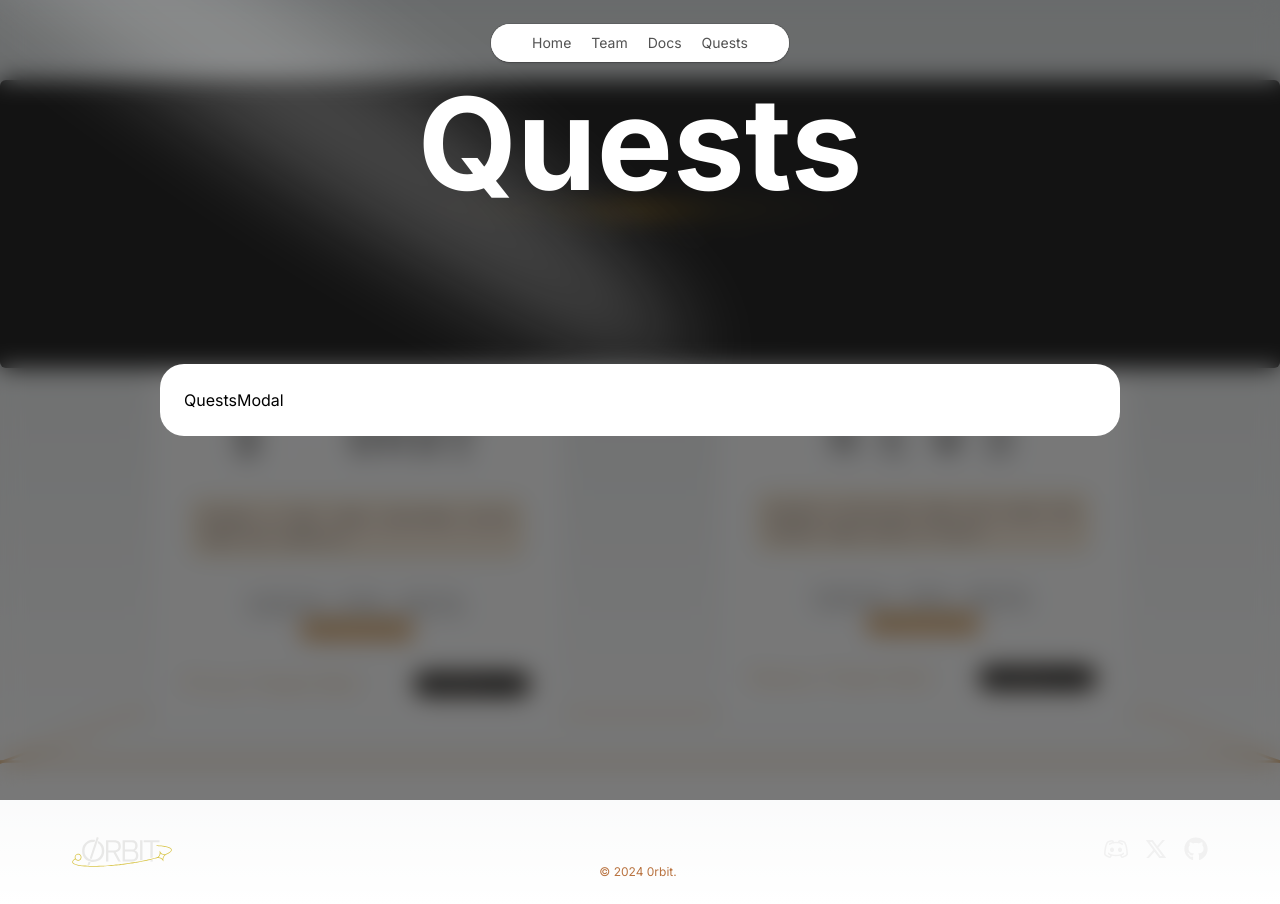
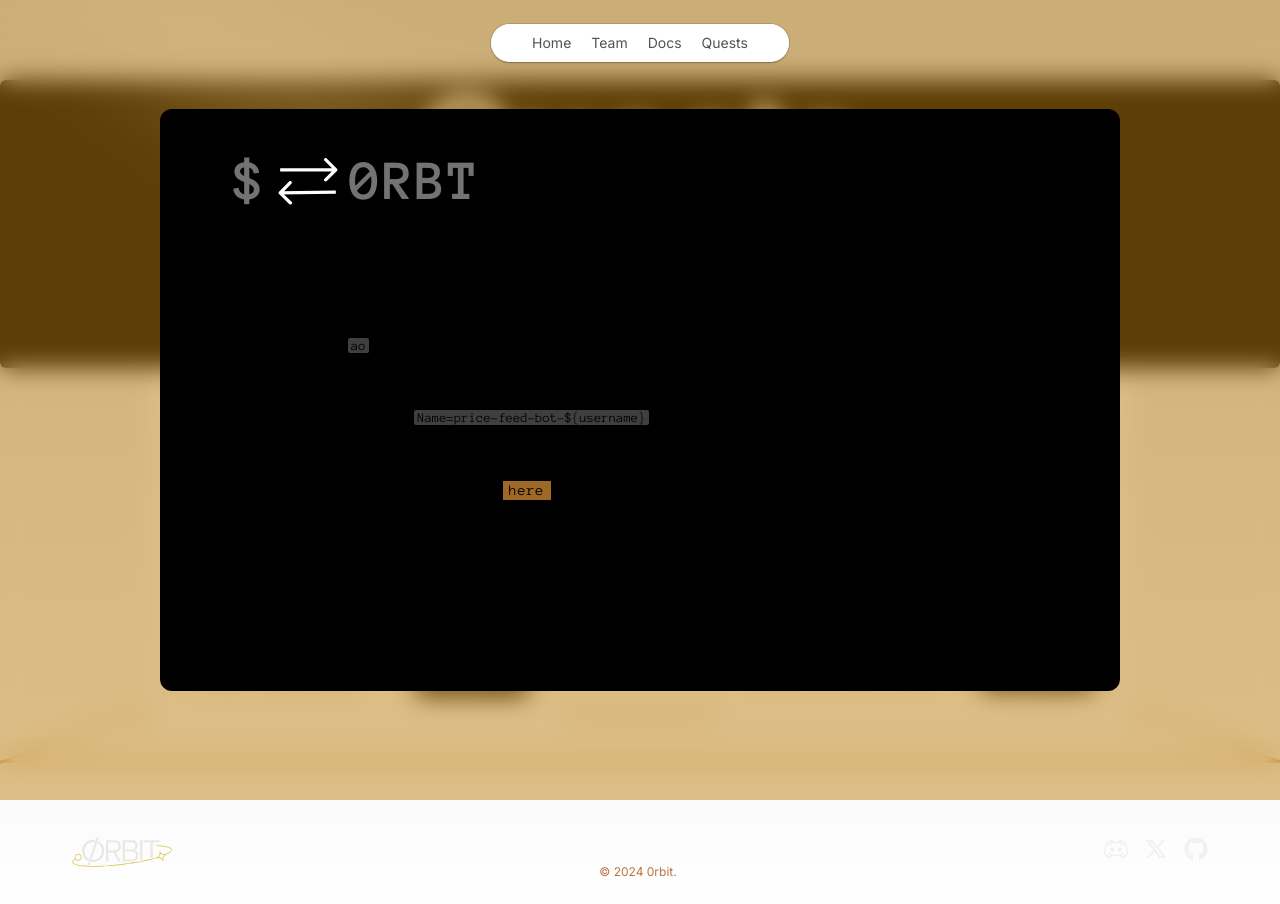
Before and after one commit to 0rbit-co/website, a Next.js app: page /quests in a window 1280 px wide. Both pictures are taken after a click on the element 357 px from the left and 550 px from the top of the page. Built offline with nearby package versions, Linux system fonts and the light colour scheme.

Commit message:
modal in progress

```diff
--- a/app/components/quests/QuestsCall.tsx
+++ b/app/components/quests/QuestsCall.tsx
@@ -31,6 +31,7 @@
         />
       </div>
       <QuestsModal
+        num="1"
         vis={displayModal}
         onClosing={() => {
           setDisplayModal(false);
--- a/app/components/quests/QuestsModal.tsx
+++ b/app/components/quests/QuestsModal.tsx
@@ -1,6 +1,10 @@
 import React from "react";
+import { Anonymous_Pro } from "next/font/google";
+import Image from "next/image";
+import Link from "next/link";
 
-const QuestsModal = ({ vis, onClosing }: any) => {
+const anp = Anonymous_Pro({ subsets: ["latin"], weight: ["400", "700"] });
+const QuestsModal = ({ vis, onClosing, num }: any) => {
   const checkArea = (e: any) => {
     if (e.target.id === "blurArea") {
       onClosing();
@@ -10,12 +14,117 @@
     <>
       {vis && (
         <div
-          className="bg-[#21212198] backdrop-blur-md fixed inset-0 grid"
+          className="bg-[#bd7f0d7d] backdrop-blur-md fixed inset-0 grid z-50"
           onClick={checkArea}
           id="blurArea"
         >
-          <div className="bg-[#ffffff] rounded-3xl place-self-center p-6 grid grid-flow-col grid-cols-2 w-[75%]">
-            QuestsModal
+          <div
+            className={`bg-[#000000] rounded-xl place-self-center px-12 py-6 w-[75%] ${anp.className}`}
+          >
+            <div className="flex flex-col items-center w-fit py-3">
+              <div
+                className={`flex items-center justify-center gap-3 ${anp.className} px-6 py-3
+          sm:text-[57px] text-[39px] font-semibold text-neutral-500 dark:text-neutral-300 leading-[36px]
+          tracking-wide lg:max-w-[330px] sm:max-w-[330px] max-w-[240px] w-full `}
+              >
+                {" "}
+                {num == 1 && (
+                  <>
+                    <h2>$</h2>
+                    <Image
+                      src="/quest/q1Arrows.svg"
+                      height={150}
+                      width={60}
+                      alt="oracle pricefeed"
+                    />
+                    <h2 className="">0RBT</h2>
+                  </>
+                )}
+                {num == 2 && (
+                  <>
+                    <h2 className=" tracking-[21px] mr-[-24px]">NEWS</h2>
+                  </>
+                )}
+              </div>
+              <h3 className="text-[39px] leading-6">Price Feed Bot</h3>
+            </div>
+            <h2 className="text-[21px] tracking-wider ml-[-12px] font-bold">
+              Task:
+            </h2>
+            <p className="text-[13.5px]">
+              - Create a bot for the chatroom that will provide the price feed
+              for a token(s) when asked by the users.
+            </p>
+            <h2 className="text-[21px] tracking-wider ml-[-12px] font-bold">
+              Requirements:
+            </h2>
+            <p className="text-[13.5px]">
+              - Must use 0rbit's{" "}
+              <span className="bg-[#3f3f3f] px-[3px] py-[1px] rounded-sm text-center">
+                ao
+              </span>{" "}
+              process to fetch the data from the API.
+            </p>
+            <h2 className="text-[21px] tracking-wider ml-[-12px] font-bold">
+              Evaluation:
+            </h2>
+            <p className="text-[13.5px]">
+              - The bot will be evaluated based on the live demo and the
+              codebase.
+            </p>
+            <p className="text-[13.5px]">
+              {" "}
+              - Submit a PR here with the{" "}
+              <span className="bg-[#3f3f3f] px-[3px] py-[1px] rounded-sm text-center">
+                Name=price-feed-bot-$&#123;username&#125;
+              </span>{" "}
+              and with the codebase and demo link in the description.
+            </p>
+            <h2 className="text-[21px] tracking-wider ml-[-12px] font-bold">
+              Hints:
+            </h2>
+            <p className="text-[13.5px]">- Use CoinGecko free price API</p>
+            <p className="text-[13.5px]">
+              - Learn how to fetch data through 0rbit{" "}
+              <Link
+                href="https://docs.0rbit.co/examples/basic-get-request"
+                className="text-[15px] font-light tracking-wider pr-[6px] pl-[6px] py-[2px]
+            hover:cursor-pointer hover:bg-[#cf893457] bg-[#cf8934c3]"
+              >
+                here
+              </Link>
+            </p>
+            <h2 className="text-[21px] tracking-wider ml-[-12px] font-bold">
+              Submission:
+            </h2>
+            {/* aos> Send({Target= "O3SXXYqQCNTbBedJjsW6wkPnrKFZq8DPLkKjO7zhztE", Action = "Claim", Quest = "Price-Bot", User = <username>}) */}
+            <h2 className="text-[21px] tracking-wider ml-[-12px] font-bold">
+              Points:
+            </h2>
+            <p className="text-[13.5px]">
+              - Note: It will take a little time after we recieve your request.
+            </p>
+            <p className="text-[13.5px]">
+              {" "}
+              - Once you get the message for Credit-Notice run following to
+              check balance.
+            </p>
+            <p className="text-[13.5px]">
+              {" "}
+              - 200000 OP (0rbit Points) will be awarded to PR after the
+              successful evaluation.
+            </p>
+            <p className="text-[13.5px]">
+              {" "}
+              - The address of the 0rbit Point is
+              BUhZLMwQ6yZHguLtJYA5lLUa9LQzLXMXRfaq9FVcPJc
+            </p>
+            <p className="text-[13.5px]">
+              {" "}
+              - You can check your OP balance by using the following commands in
+              your terminal: Start aos
+            </p>
+            {/* aos> Send({Target= "BUhZLMwQ6yZHguLtJYA5lLUa9LQzLXMXRfaq9FVcPJc", Action = "Balance"}) */}
           </div>
         </div>
       )}
```
